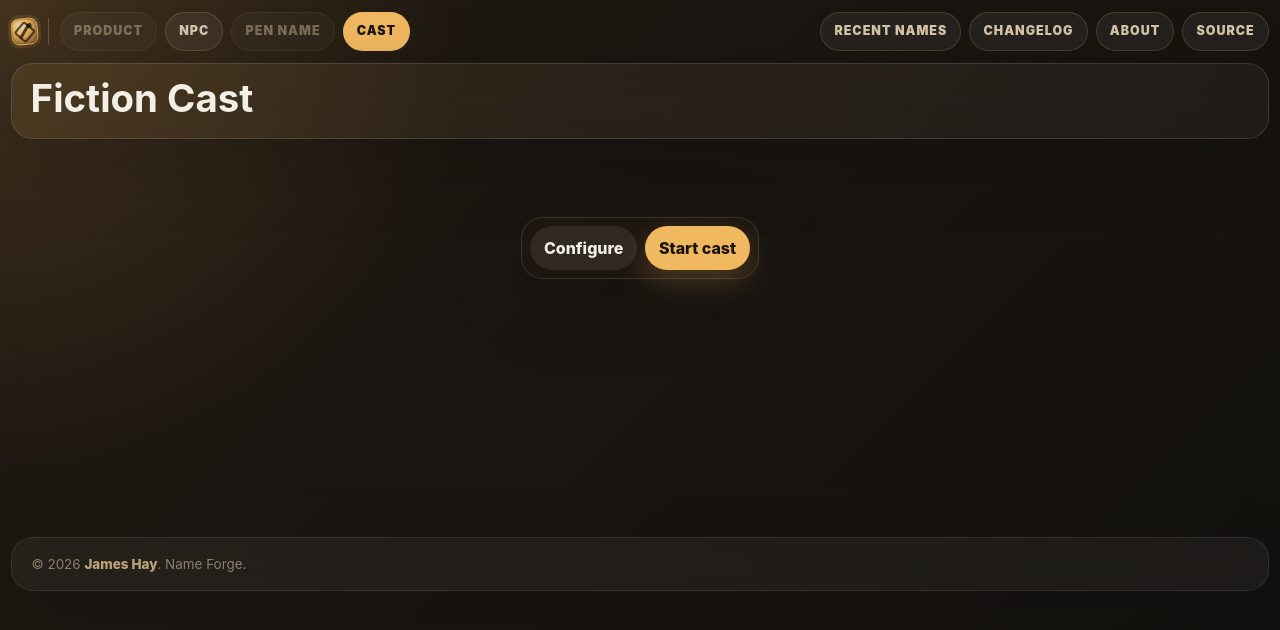
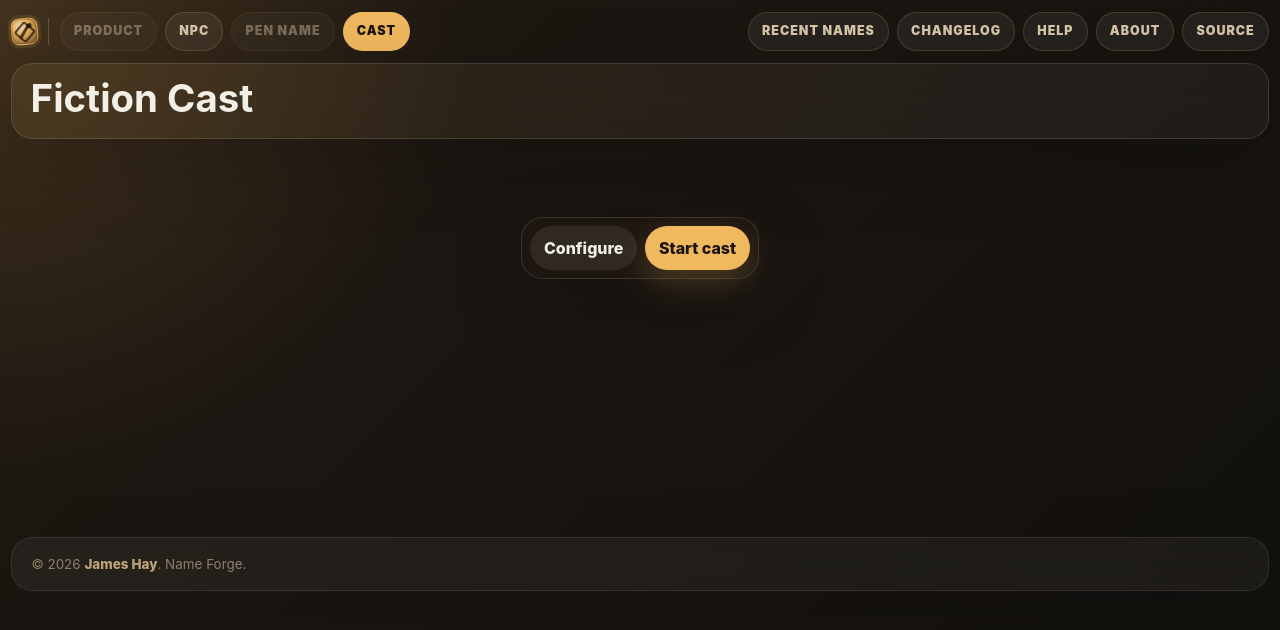
Before and after one commit to jaahay/name-forge, a React (Vite) app: page / in a window 1280 px wide. Shown: the top 630 px of the page. Built offline with nearby package versions, Linux system fonts and the light colour scheme.

Commit message:
Wire Help into application shell

```diff
--- a/src/App.tsx
+++ b/src/App.tsx
@@ -22,6 +22,7 @@ import { AboutView } from './ui/AboutView';
 import { ChangelogView } from './ui/ChangelogView';
 import { GameNpcView } from './ui/GameNpcView';
 import { GeneratorView } from './ui/GeneratorView';
+import { HelpView } from './ui/HelpView';
 import { fictionCastMode, gameNpcMode, type NamingModeId } from './ui/modes';
 import type { AppView } from './ui/presentation';
 import { RecentNamesView } from './ui/RecentNamesView';
@@ -213,6 +214,7 @@ export default function App({ rememberedCasts = [] }: AppProps = {}) {
         <div className="utility-tabs" aria-label="Project links">
           <button type="button" className={currentView === 'recent-names' ? 'tab-button active' : 'tab-button'} onClick={() => setCurrentView('recent-names')}>Recent names</button>
           <button type="button" className={currentView === 'changelog' ? 'tab-button active' : 'tab-button'} onClick={() => setCurrentView('changelog')}>Changelog</button>
+          <button type="button" className={currentView === 'help' ? 'tab-button active' : 'tab-button'} onClick={() => setCurrentView('help')}>Help</button>
           <button type="button" className={currentView === 'about' ? 'tab-button active' : 'tab-button'} onClick={() => setCurrentView('about')}>About</button>
           <a className="tab-link" href={sourceUrl} target="_blank" rel="noreferrer">Source</a>
         </div>
@@ -246,6 +248,8 @@ export default function App({ rememberedCasts = [] }: AppProps = {}) {
         <RecentNamesView entries={history.entries} onClear={clearHistory} />
       ) : currentView === 'changelog' ? (
         <ChangelogView commitHistoryUrl={commitHistoryUrl} />
+      ) : currentView === 'help' ? (
+        <HelpView />
       ) : (
         <AboutView authorSiteUrl={authorSiteUrl} />
       )}
```
